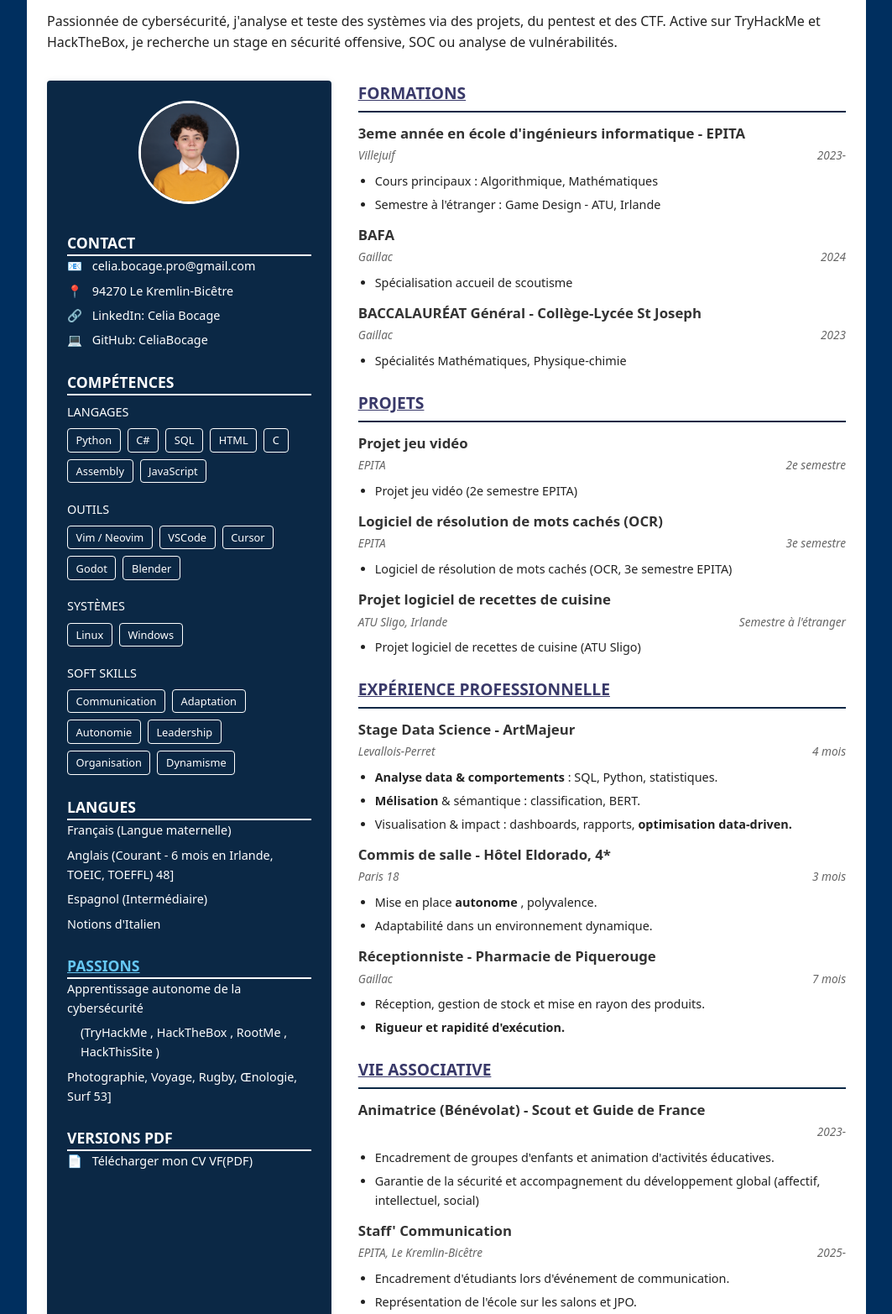
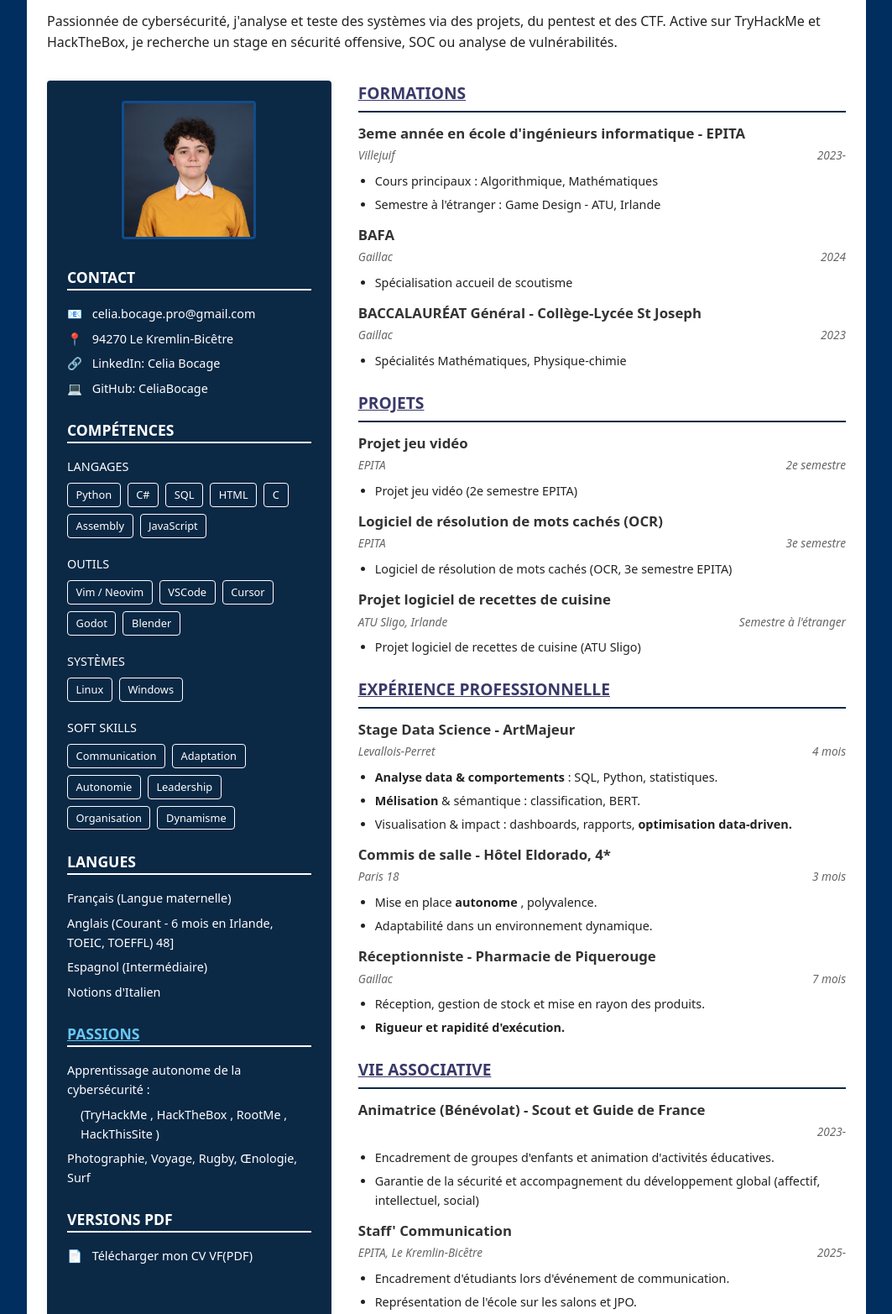
Before and after one commit to CeliaBocage/CeliaBocage.github.io, a plain HTML site: page index.html in a window 1280 px wide. Shown: the part 296-1861 px from the top of the page at 84% size, without its empty margins (108-1171 px from the left). Drawn offline with Linux system fonts and the light colour scheme.

Commit message:
calibrage esthetique

```diff
--- a/assets/css/style.css
+++ b/assets/css/style.css
@@ -177,6 +177,7 @@ main h1 {
   color: #fff;
   border-bottom: 2px solid #fff;
   margin-top: 1.5rem;
+  margin-bottom: 1.0rem;
 }
 .cv-sidebar h2:first-of-type {
   margin-top: 0;
@@ -279,10 +280,10 @@ main h1 {
 }
 .cv-photo {
   width: 100%;
-  max-width: 120px;
+  max-width: 160px;
   height: auto;
-  border: 3px solid #fff;
-  border-radius: 50%;
+  border: 3px solid #114d89;
+  border-radius: 4px;
   object-fit: cover;
 }
 
--- a/index.html
+++ b/index.html
@@ -96,9 +96,9 @@
 
             <h2><a href="passions.html" style="color: #66c7f4;">PASSIONS</a> </h2>
             <ul class="cv-list contact-block">
-                <li>Apprentissage autonome de la cybersécurité </li>
+                <li>Apprentissage autonome de la cybersécurité : </li>
                 <li style="margin-left: 1rem; list-style: none;">(TryHackMe , HackTheBox , RootMe , HackThisSite )</li>
-                <li>Photographie, Voyage, Rugby, Œnologie, Surf  53]</li>
+                <li>Photographie, Voyage, Rugby, Œnologie, Surf </li>
             </ul>
 
             <h2>VERSIONS PDF</h2>
```
